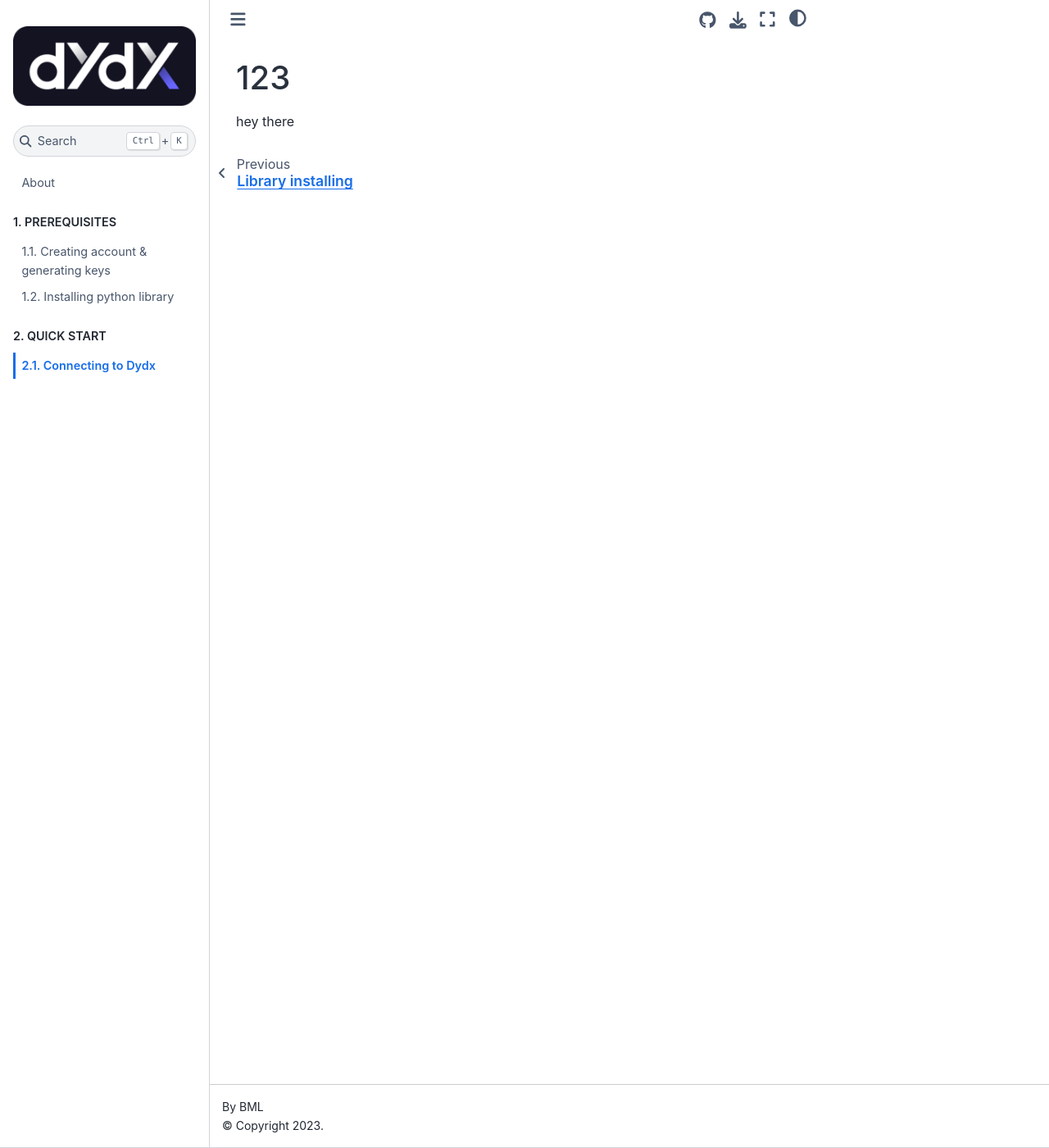
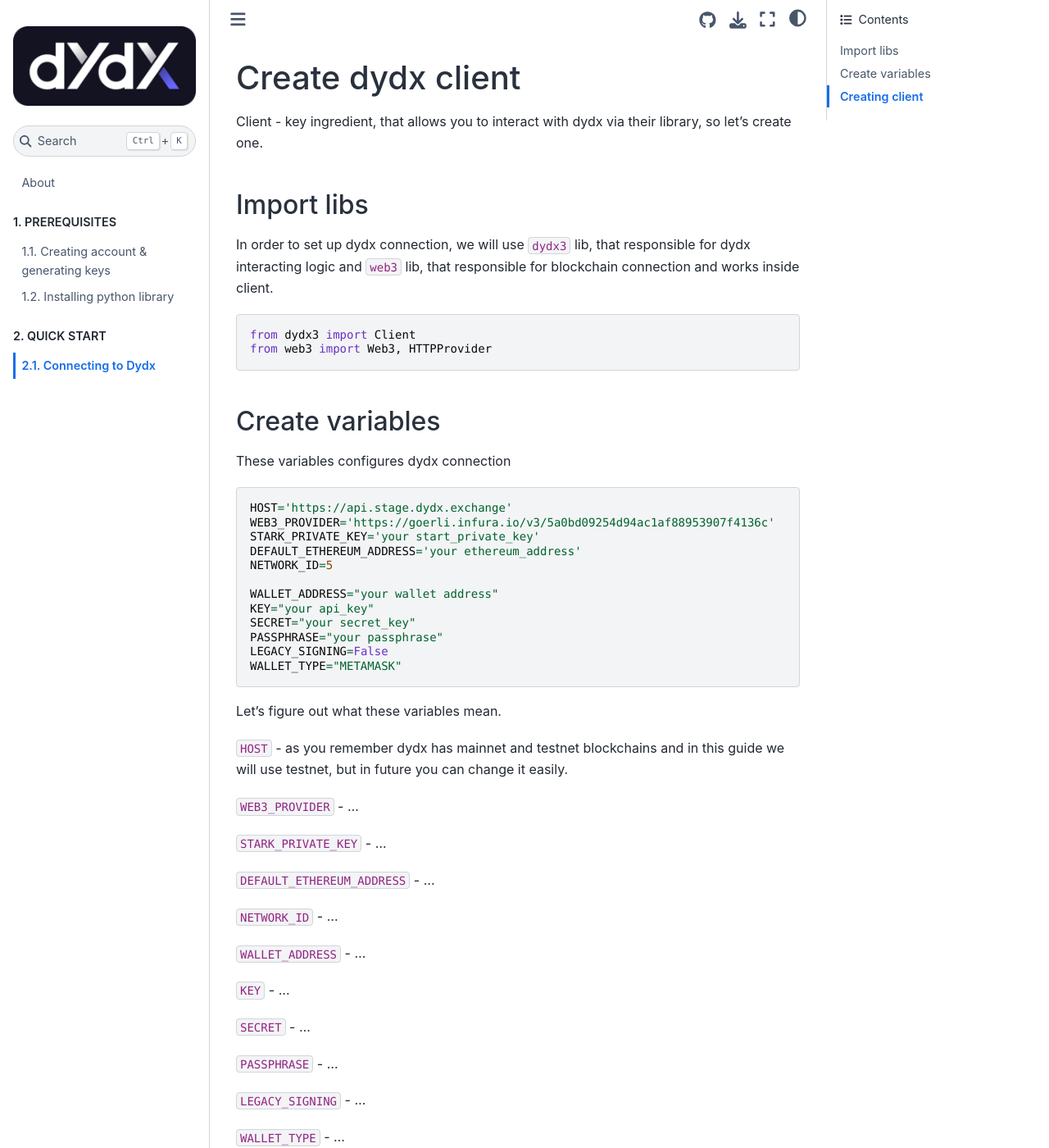
Before and after one commit to bml-crypto/bml-crypto.github.io, a Jupyter Book: the page built from docs/quickstart/connector.md, in a window 1280 px wide and 1400 px high. Shown: the whole window at 82% size. Built offline with Jupyter Book 1.0.4 settings and Sphinx 7.4.7 and the Sphinx Book theme 1.1.4, drawn with Linux system fonts in a browser that asks for light colours; some of the changed text lies outside the part shown.

Commit message:
Add dydx client creating section

````diff
--- a/docs/quickstart/connector.md
+++ b/docs/quickstart/connector.md
@@ -11,5 +11,80 @@
 ---
 (chapter1_part1)=
 
-# 123
-hey there
+# Create dydx client
+
+Client - key ingredient, that allows you to interact with dydx via their library,
+so let's create one.
+
+### Import libs
+
+In order to set up dydx connection, we will use `dydx3` lib, that responsible
+for dydx interacting logic and `web3` lib, that responsible for blockchain
+connection and works inside client.
+```python
+from dydx3 import Client
+from web3 import Web3, HTTPProvider
+```
+
+### Create variables
+
+These variables configures dydx connection
+```python
+HOST='https://api.stage.dydx.exchange'
+WEB3_PROVIDER='https://goerli.infura.io/v3/5a0bd09254d94ac1af88953907f4136c'
+STARK_PRIVATE_KEY='your start_private_key'
+DEFAULT_ETHEREUM_ADDRESS='your ethereum_address'
+NETWORK_ID=5
+
+WALLET_ADDRESS="your wallet address"
+KEY="your api_key"
+SECRET="your secret_key"
+PASSPHRASE="your passphrase"
+LEGACY_SIGNING=False
+WALLET_TYPE="METAMASK"
+```
+
+Let's figure out what these variables mean.
+
+`HOST` - as you remember dydx has mainnet and testnet blockchains and in this
+guide we will use testnet, but in future you can change it easily.
+
+`WEB3_PROVIDER` - ...
+
+`STARK_PRIVATE_KEY` - ...
+
+`DEFAULT_ETHEREUM_ADDRESS` - ...
+
+`NETWORK_ID` - ...
+
+`WALLET_ADDRESS` - ...
+
+`KEY` - ...
+
+`SECRET` - ...
+
+`PASSPHRASE` - ...
+
+`LEGACY_SIGNING` - ...
+
+`WALLET_TYPE` - ...
+
+### Creating client
+
+```python
+client = Client(
+    host=HOST,
+    web3=Web3(HTTPProvider(WEB3_PROVIDER)),
+    stark_private_key=STARK_PRIVATE_KEY,
+    default_ethereum_address=DEFAULT_ETHEREUM_ADDRESS,
+    network_id=NETWORK_ID,
+    api_key_credentials={
+        "walletAddress": WALLET_ADDRESS,
+        "key": KEY,
+        "secret": SECRET,
+        "passphrase": PASSPHRASE,
+        "legacySigning": LEGACY_SIGNING,
+        "walletType": WALLET_TYPE
+    }
+)
+```
````
